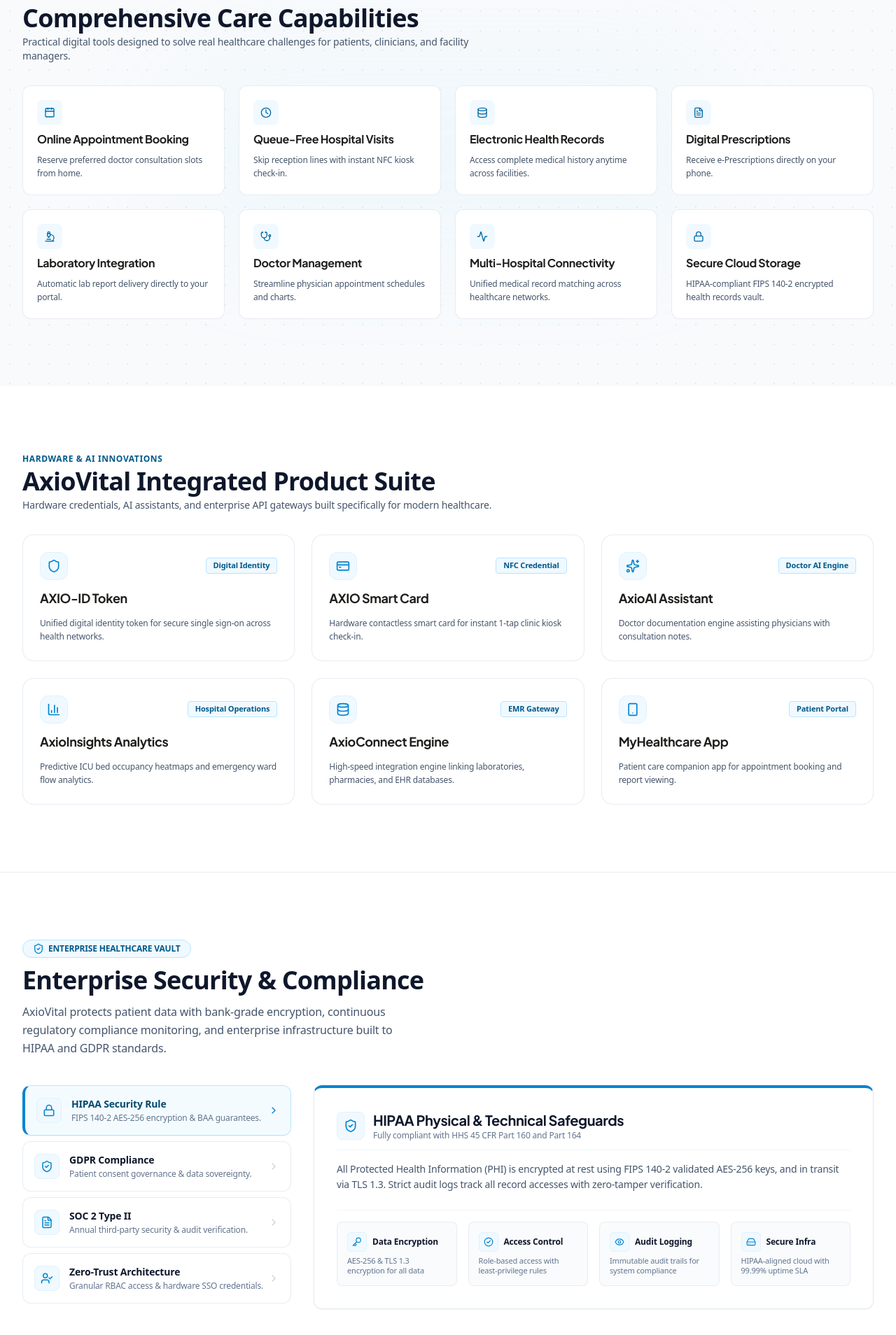
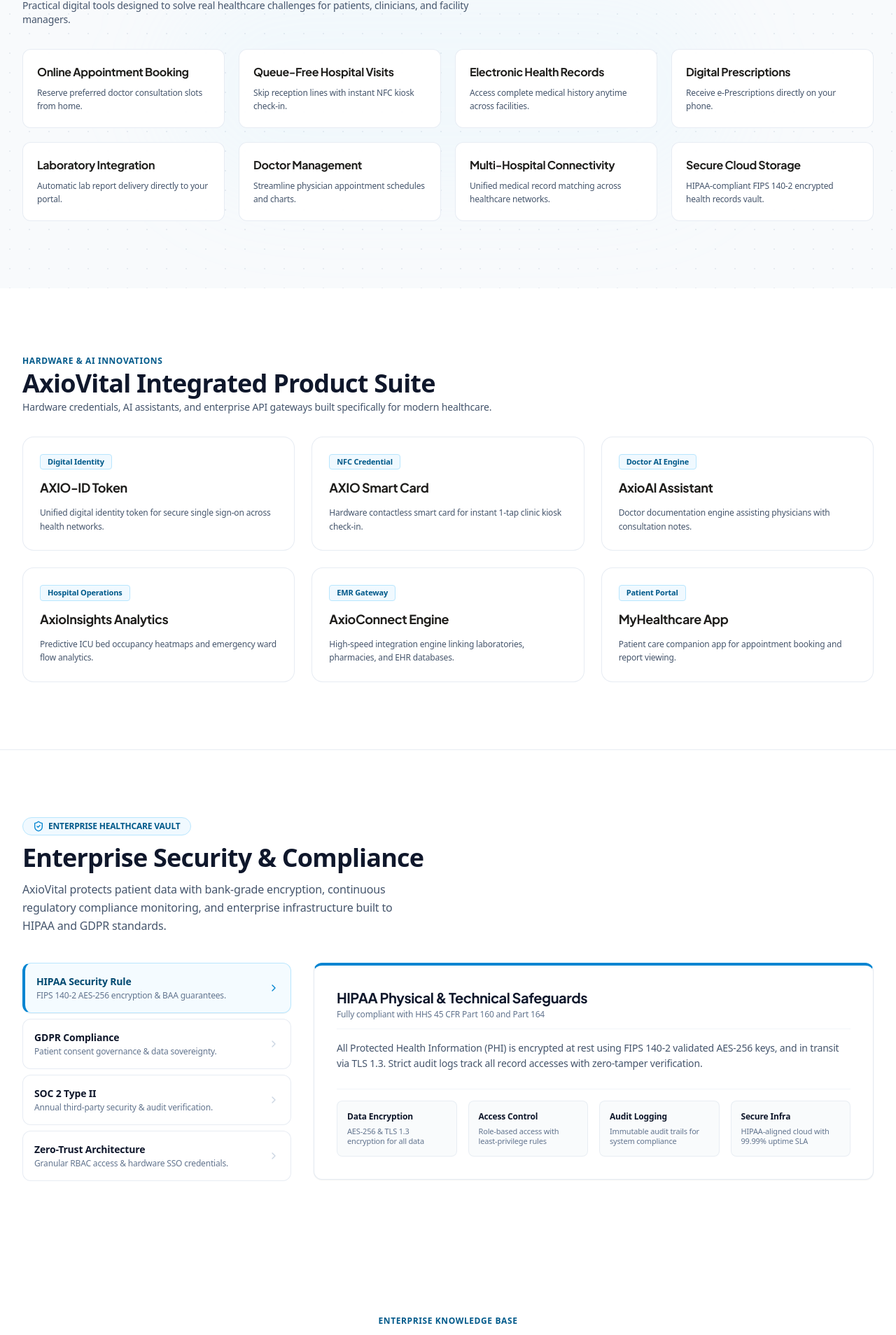
Before and after one commit to somraj-dev/website, a Next.js app: page / in a window 1280 px wide. Shown: the part 1405-3313 px from the top of the page at 70% size. Built offline with nearby package versions, Linux system fonts and the light colour scheme.

Commit message:
Remove all mini symbol icon boxes from feature cards across homepage and support page

```diff
--- a/src/app/page.tsx
+++ b/src/app/page.tsx
@@ -131,9 +131,6 @@ export default function Home() {
             {/* For Patients */}
             <div className="bg-white/90 backdrop-blur-xs border border-slate-200/80 rounded-2xl p-7 hover:shadow-xl transition-all flex flex-col justify-between space-y-5">
               <div className="space-y-3">
-                <div className="h-10 w-10 rounded-xl bg-sky-50 text-sky-600 flex items-center justify-center font-bold">
-                  <UserCheck className="h-5 w-5" />
-                </div>
                 <h3 className="text-2xl font-bold text-[#1f1e1c]">For Patients</h3>
                 <p className="text-sm text-slate-600 leading-relaxed text-pretty max-w-[46ch]">
                   Book appointment slots before visiting, skip long registration queues, access digital prescriptions, view test reports online, and manage your complete medical history securely in one place.
@@ -149,9 +146,6 @@ export default function Home() {
             {/* For Doctors */}
             <div className="bg-white/90 backdrop-blur-xs border border-slate-200/80 rounded-2xl p-7 hover:shadow-xl transition-all flex flex-col justify-between space-y-5">
               <div className="space-y-3">
-                <div className="h-10 w-10 rounded-xl bg-sky-50 text-sky-600 border border-sky-100 flex items-center justify-center font-bold">
-                  <Stethoscope className="h-5 w-5" />
-                </div>
                 <h3 className="text-2xl font-bold text-[#1f1e1c]">For Doctors</h3>
                 <p className="text-sm text-slate-600 leading-relaxed text-pretty max-w-[46ch]">
                   Manage patient consultation schedules efficiently, inspect complete medical history instantly, issue digital prescriptions, schedule follow-up visits, and eliminate administrative paperwork.
@@ -167,9 +161,6 @@ export default function Home() {
             {/* For Hospitals & Clinics */}
             <div className="bg-white/90 backdrop-blur-xs border border-slate-200/80 rounded-2xl p-7 hover:shadow-xl transition-all flex flex-col justify-between space-y-5">
               <div className="space-y-3">
-                <div className="h-10 w-10 rounded-xl bg-sky-50 text-sky-600 border border-sky-100 flex items-center justify-center font-bold">
-                  <Building2 className="h-5 w-5" />
-                </div>
                 <h3 className="text-2xl font-bold text-[#1f1e1c]">For Hospitals & Clinics</h3>
                 <p className="text-sm text-slate-600 leading-relaxed text-pretty max-w-[46ch]">
                   Digitize patient registration, maintain electronic health records (EHR), centralize patient information, reduce waiting times, and improve inter-departmental communication.
@@ -204,21 +195,17 @@ export default function Home() {
 
           <div className="grid grid-cols-1 md:grid-cols-2 lg:grid-cols-4 gap-5">
             {[
-              { title: "Online Appointment Booking", desc: "Reserve preferred doctor consultation slots from home.", icon: Calendar },
-              { title: "Queue-Free Hospital Visits", desc: "Skip reception lines with instant NFC kiosk check-in.", icon: Clock },
-              { title: "Electronic Health Records", desc: "Access complete medical history anytime across facilities.", icon: Database },
-              { title: "Digital Prescriptions", desc: "Receive e-Prescriptions directly on your phone.", icon: FileText },
-              { title: "Laboratory Integration", desc: "Automatic lab report delivery directly to your portal.", icon: Microscope },
-              { title: "Doctor Management", desc: "Streamline physician appointment schedules and charts.", icon: Stethoscope },
-              { title: "Multi-Hospital Connectivity", desc: "Unified medical record matching across healthcare networks.", icon: Activity },
-              { title: "Secure Cloud Storage", desc: "HIPAA-compliant FIPS 140-2 encrypted health records vault.", icon: Lock },
+              { title: "Online Appointment Booking", desc: "Reserve preferred doctor consultation slots from home." },
+              { title: "Queue-Free Hospital Visits", desc: "Skip reception lines with instant NFC kiosk check-in." },
+              { title: "Electronic Health Records", desc: "Access complete medical history anytime across facilities." },
+              { title: "Digital Prescriptions", desc: "Receive e-Prescriptions directly on your phone." },
+              { title: "Laboratory Integration", desc: "Automatic lab report delivery directly to your portal." },
+              { title: "Doctor Management", desc: "Streamline physician appointment schedules and charts." },
+              { title: "Multi-Hospital Connectivity", desc: "Unified medical record matching across healthcare networks." },
+              { title: "Secure Cloud Storage", desc: "HIPAA-compliant FIPS 140-2 encrypted health records vault." },
             ].map((cap, idx) => {
-              const IconComp = cap.icon;
               return (
                 <div key={idx} className="bg-white/95 border border-slate-200/80 p-5 rounded-xl space-y-2 hover:shadow-md transition-all">
-                  <div className="h-9 w-9 rounded-lg bg-sky-50 text-sky-700 flex items-center justify-center font-bold">
-                    <IconComp className="h-4 w-4" />
-                  </div>
                   <h3 className="text-base font-bold text-[#1f1e1c]">{cap.title}</h3>
                   <p className="text-xs text-slate-600 leading-relaxed">{cap.desc}</p>
                 </div>
@@ -243,20 +230,16 @@ export default function Home() {
 
           <div className="grid grid-cols-1 md:grid-cols-3 gap-6">
             {[
-              { title: "AXIO-ID Token", tag: "Digital Identity", desc: "Unified digital identity token for secure single sign-on across health networks.", icon: Shield },
-              { title: "AXIO Smart Card", tag: "NFC Credential", desc: "Hardware contactless smart card for instant 1-tap clinic kiosk check-in.", icon: CreditCard },
-              { title: "AxioAI Assistant", tag: "Doctor AI Engine", desc: "Doctor documentation engine assisting physicians with consultation notes.", icon: Sparkles },
-              { title: "AxioInsights Analytics", tag: "Hospital Operations", desc: "Predictive ICU bed occupancy heatmaps and emergency ward flow analytics.", icon: BarChart3 },
-              { title: "AxioConnect Engine", tag: "EMR Gateway", desc: "High-speed integration engine linking laboratories, pharmacies, and EHR databases.", icon: Database },
-              { title: "MyHealthcare App", tag: "Patient Portal", desc: "Patient care companion app for appointment booking and report viewing.", icon: Smartphone },
+              { title: "AXIO-ID Token", tag: "Digital Identity", desc: "Unified digital identity token for secure single sign-on across health networks." },
+              { title: "AXIO Smart Card", tag: "NFC Credential", desc: "Hardware contactless smart card for instant 1-tap clinic kiosk check-in." },
+              { title: "AxioAI Assistant", tag: "Doctor AI Engine", desc: "Doctor documentation engine assisting physicians with consultation notes." },
+              { title: "AxioInsights Analytics", tag: "Hospital Operations", desc: "Predictive ICU bed occupancy heatmaps and emergency ward flow analytics." },
+              { title: "AxioConnect Engine", tag: "EMR Gateway", desc: "High-speed integration engine linking laboratories, pharmacies, and EHR databases." },
+              { title: "MyHealthcare App", tag: "Patient Portal", desc: "Patient care companion app for appointment booking and report viewing." },
             ].map((item, idx) => {
-              const IconComp = item.icon;
               return (
                 <div key={idx} className="bg-white border border-slate-200/80 p-6 rounded-2xl space-y-3 hover:shadow-lg transition-all">
                   <div className="flex justify-between items-center">
-                    <div className="h-10 w-10 rounded-xl bg-sky-50 text-sky-600 border border-sky-100 flex items-center justify-center font-bold">
-                      <IconComp className="h-5 w-5" />
-                    </div>
                     <span className="text-[11px] font-bold text-sky-800 bg-sky-50 px-2.5 py-0.5 rounded border border-sky-200">{item.tag}</span>
                   </div>
                   <h3 className="text-lg font-bold text-[#1f1e1c]">{item.title}</h3>
@@ -294,29 +277,24 @@ export default function Home() {
                 {
                   id: "hipaa",
                   label: "HIPAA Security Rule",
-                  desc: "FIPS 140-2 AES-256 encryption & BAA guarantees.",
-                  icon: Lock
+                  desc: "FIPS 140-2 AES-256 encryption & BAA guarantees."
                 },
                 {
                   id: "gdpr",
                   label: "GDPR Compliance",
-                  desc: "Patient consent governance & data sovereignty.",
-                  icon: ShieldCheck
+                  desc: "Patient consent governance & data sovereignty."
                 },
                 {
                   id: "soc2",
                   label: "SOC 2 Type II",
-                  desc: "Annual third-party security & audit verification.",
-                  icon: FileText
+                  desc: "Annual third-party security & audit verification."
                 },
                 {
                   id: "zerotrust",
                   label: "Zero-Trust Architecture",
-                  desc: "Granular RBAC access & hardware SSO credentials.",
-                  icon: UserCheck
+                  desc: "Granular RBAC access & hardware SSO credentials."
                 }
               ].map((sec) => {
-                const IconComponent = sec.icon;
                 const isSelected = securityTab === sec.id;
                 return (
                   <button
@@ -328,14 +306,9 @@ export default function Home() {
                         : "bg-white border-slate-200/80 hover:border-slate-300"
                     }`}
                   >
-                    <div className="flex items-center gap-3.5">
-                      <div className="h-9 w-9 rounded-lg bg-sky-50 text-sky-600 border border-sky-100 flex items-center justify-center shrink-0">
-                        <IconComponent className="h-4.5 w-4.5" />
-                      </div>
                     <div>
                       <div className={`text-sm font-bold ${isSelected ? "text-sky-900" : "text-slate-900"}`}>{sec.label}</div>
                       <div className="text-xs text-slate-500 mt-0.5">{sec.desc}</div>
-                      </div>
                     </div>
                     <ChevronRight className={`h-4 w-4 ${isSelected ? "text-sky-600 font-bold" : "text-slate-300"}`} />
                   </button>
@@ -349,14 +322,9 @@ export default function Home() {
               <div className="space-y-4">
                 {securityTab === "hipaa" && (
                   <>
-                    <div className="flex items-center gap-3 pb-3 border-b border-slate-100">
-                      <div className="h-10 w-10 rounded-lg bg-sky-50 text-sky-600 border border-sky-100 flex items-center justify-center">
-                        <ShieldCheck className="h-5 w-5" />
-                      </div>
-                      <div>
+                    <div className="pb-3 border-b border-slate-100">
                       <h3 className="font-bold text-xl text-slate-900">HIPAA Physical & Technical Safeguards</h3>
-                        <p className="text-xs text-slate-500">Fully compliant with HHS 45 CFR Part 160 and Part 164</p>
-                      </div>
+                      <p className="text-xs text-slate-500 mt-0.5">Fully compliant with HHS 45 CFR Part 160 and Part 164</p>
                     </div>
                     <p className="text-sm text-slate-600 leading-relaxed text-pretty">
                       All Protected Health Information (PHI) is encrypted at rest using FIPS 140-2 validated AES-256 keys, and in transit via TLS 1.3. Strict audit logs track all record accesses with zero-tamper verification.
@@ -365,14 +333,9 @@ export default function Home() {
                 )}
                 {securityTab === "gdpr" && (
                   <>
-                    <div className="flex items-center gap-3 pb-3 border-b border-slate-100">
-                      <div className="h-10 w-10 rounded-lg bg-sky-50 text-sky-600 border border-sky-100 flex items-center justify-center">
-                        <Lock className="h-5 w-5" />
-                      </div>
-                      <div>
+                    <div className="pb-3 border-b border-slate-100">
                       <h3 className="font-bold text-xl text-slate-900">EU GDPR Data Privacy & Sovereign Rights</h3>
-                        <p className="text-xs text-slate-500">Regulation (EU) 2016/679 Privacy Framework</p>
-                      </div>
+                      <p className="text-xs text-slate-500 mt-0.5">Regulation (EU) 2016/679 Privacy Framework</p>
                     </div>
                     <p className="text-sm text-slate-600 leading-relaxed text-pretty">
                       AxioVital enforces full patient consent governance, right-to-be-forgotten data purging APIs, and regional data residency constraints within isolated sovereign data centers.
@@ -381,14 +344,9 @@ export default function Home() {
                 )}
                 {securityTab === "soc2" && (
                   <>
-                    <div className="flex items-center gap-3 pb-3 border-b border-slate-100">
-                      <div className="h-10 w-10 rounded-lg bg-sky-50 text-sky-600 border border-sky-100 flex items-center justify-center">
-                        <Award className="h-5 w-5" />
-                      </div>
-                      <div>
+                    <div className="pb-3 border-b border-slate-100">
                       <h3 className="font-bold text-xl text-slate-900">SOC 2 Type II Certified Operations</h3>
-                        <p className="text-xs text-slate-500">AICPA Trust Services Criteria Audit Certified</p>
-                      </div>
+                      <p className="text-xs text-slate-500 mt-0.5">AICPA Trust Services Criteria Audit Certified</p>
                     </div>
                     <p className="text-sm text-slate-600 leading-relaxed text-pretty">
                       Independently audited annually to verify operational effectiveness, continuous intrusion detection monitoring, disaster recovery redundancy, and automated failover systems.
@@ -397,14 +355,9 @@ export default function Home() {
                 )}
                 {securityTab === "zerotrust" && (
                   <>
-                    <div className="flex items-center gap-3 pb-3 border-b border-slate-100">
-                      <div className="h-10 w-10 rounded-lg bg-sky-50 text-sky-600 border border-sky-100 flex items-center justify-center">
-                        <Server className="h-5 w-5" />
-                      </div>
-                      <div>
+                    <div className="pb-3 border-b border-slate-100">
                       <h3 className="font-bold text-xl text-slate-900">Zero-Trust Network & Credential Architecture</h3>
-                        <p className="text-xs text-slate-500">NIST SP 800-207 Zero Trust Standard</p>
-                      </div>
+                      <p className="text-xs text-slate-500 mt-0.5">NIST SP 800-207 Zero Trust Standard</p>
                     </div>
                     <p className="text-sm text-slate-600 leading-relaxed text-pretty">
                       No implicit trust granted to any internal user or system. Micro-segmentation, hardware NFC key verification, and role-based access control (RBAC) ensure total security.
@@ -416,42 +369,22 @@ export default function Home() {
               {/* Classic Technical Specification Grid */}
               <div className="grid grid-cols-1 sm:grid-cols-2 lg:grid-cols-4 gap-4 pt-4 border-t border-slate-100">
                 <div className="bg-slate-50/80 border border-slate-200/70 rounded-lg p-3.5 space-y-1.5">
-                  <div className="flex items-center gap-2">
-                    <div className="h-7 w-7 rounded-md bg-sky-50 text-sky-600 border border-sky-100 flex items-center justify-center">
-                      <Key className="h-3.5 w-3.5" />
-                    </div>
-                    <span className="text-xs font-bold text-slate-900">Data Encryption</span>
-                  </div>
+                  <span className="text-xs font-bold text-slate-900 block">Data Encryption</span>
                   <p className="text-[11px] text-slate-500 leading-tight">AES-256 & TLS 1.3 encryption for all data</p>
                 </div>
 
                 <div className="bg-slate-50/80 border border-slate-200/70 rounded-lg p-3.5 space-y-1.5">
-                  <div className="flex items-center gap-2">
-                    <div className="h-7 w-7 rounded-md bg-sky-50 text-sky-600 border border-sky-100 flex items-center justify-center">
-                      <CheckCircle2 className="h-3.5 w-3.5" />
-                    </div>
-                    <span className="text-xs font-bold text-slate-900">Access Control</span>
-                  </div>
+                  <span className="text-xs font-bold text-slate-900 block">Access Control</span>
                   <p className="text-[11px] text-slate-500 leading-tight">Role-based access with least-privilege rules</p>
                 </div>
 
                 <div className="bg-slate-50/80 border border-slate-200/70 rounded-lg p-3.5 space-y-1.5">
-                  <div className="flex items-center gap-2">
-                    <div className="h-7 w-7 rounded-md bg-sky-50 text-sky-600 border border-sky-100 flex items-center justify-center">
-                      <Eye className="h-3.5 w-3.5" />
-                    </div>
-                    <span className="text-xs font-bold text-slate-900">Audit Logging</span>
-                  </div>
+                  <span className="text-xs font-bold text-slate-900 block">Audit Logging</span>
                   <p className="text-[11px] text-slate-500 leading-tight">Immutable audit trails for system compliance</p>
                 </div>
 
                 <div className="bg-slate-50/80 border border-slate-200/70 rounded-lg p-3.5 space-y-1.5">
-                  <div className="flex items-center gap-2">
-                    <div className="h-7 w-7 rounded-md bg-sky-50 text-sky-600 border border-sky-100 flex items-center justify-center">
-                      <HardDrive className="h-3.5 w-3.5" />
-                    </div>
-                    <span className="text-xs font-bold text-slate-900">Secure Infra</span>
-                  </div>
+                  <span className="text-xs font-bold text-slate-900 block">Secure Infra</span>
                   <p className="text-[11px] text-slate-500 leading-tight">HIPAA-aligned cloud with 99.99% uptime SLA</p>
                 </div>
               </div>
```
Also changed, not shown: src/app/support/page.tsx (+6 -20 lines). Lines whose indentation alone changed are shown as unchanged.
